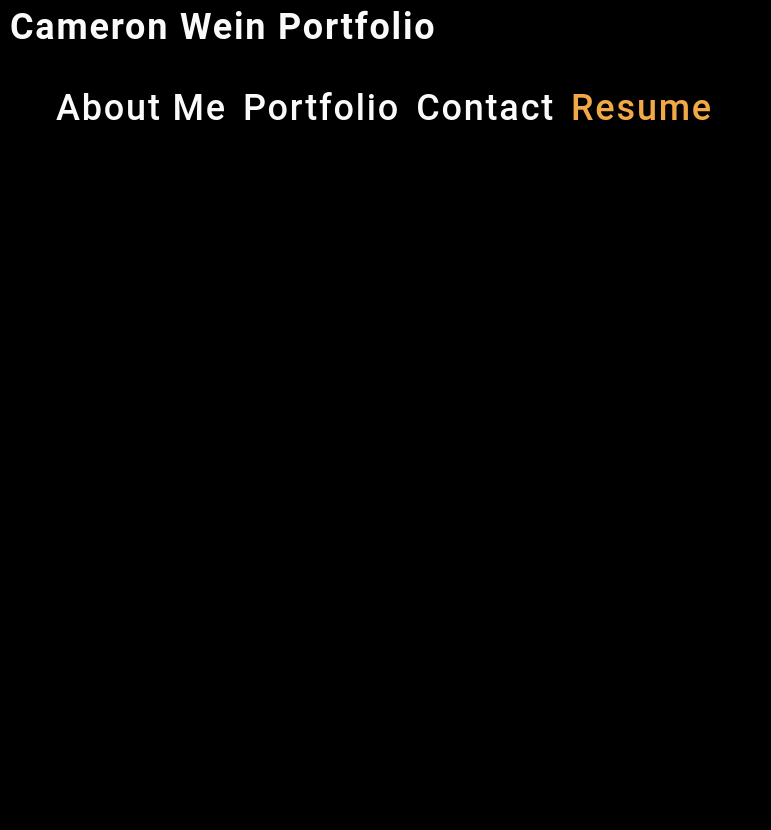
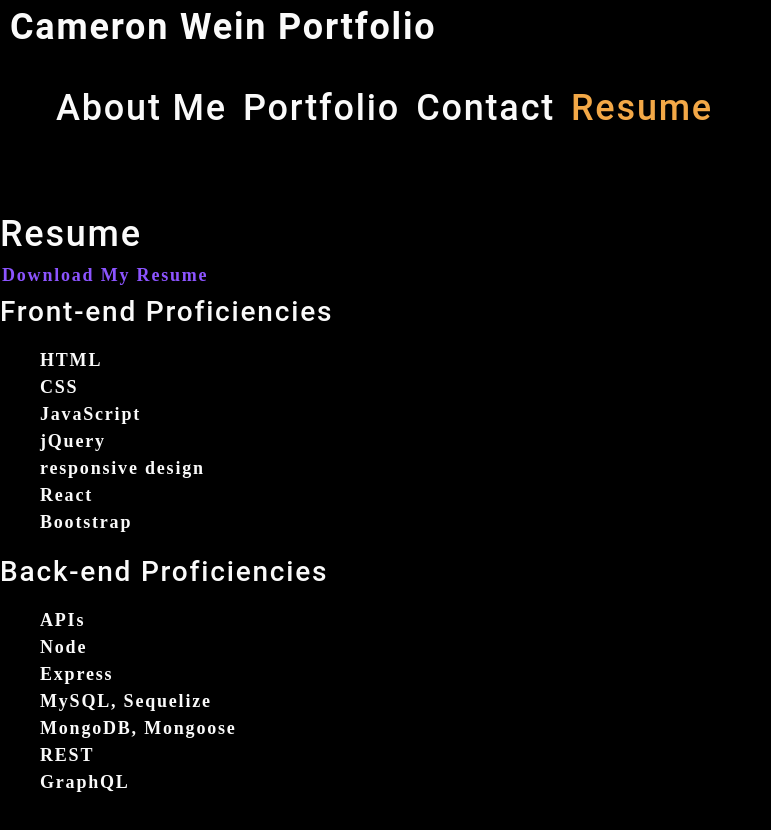
Before and after one commit to cameronwein/react-portfolio, a React (Create React App) app: page / in a window 1280 px wide. Both pictures are taken after a click on the item "Resume". Shown: the top 830 px of the page, without its empty margins (0-771 px from the left). Before the commit the page ends 800 px from the top, so only its background shows below. Built offline with nearby package versions, Linux system fonts and the light colour scheme.

Commit message:
create resume compnent

```diff
--- a/src/App.js
+++ b/src/App.js
@@ -3,7 +3,8 @@ import Header from './components/Header';
 import About from './components/About'
 import Project from './components/Project';
 import Footer from './components/Footer';
-import Contact from './components/Contact'
+import Contact from './components/Contact';
+import Resume from './components/Resume'
 
 import './App.css';
 
@@ -24,6 +25,8 @@ function App() {
             return <About></About>
           case 'Contact':
             return <Contact></Contact>
+          case 'Resume':
+            return<Resume></Resume>
           default:
             return null
         }
--- /dev/null
+++ b/src/components/Resume/index.js
@@ -0,0 +1,33 @@
+import React from "react";
+import pdf from "../../assets/CWResume.pdf";
+
+const Resume = () => {
+    return (
+        <section className="my-5">
+            <h1 id="resume">Resume</h1>
+            <a href={pdf} download="Cameron Wein Resume.pdf">Download My Resume</a>
+            <h3>Front-end Proficiencies</h3>
+            <ul className="skills">
+                <li>HTML</li>
+                <li>CSS</li>
+                <li>JavaScript</li>
+                <li>jQuery</li>
+                <li>responsive design</li>
+                <li>React</li>
+                <li>Bootstrap</li>
+            </ul>
+            <h3>Back-end Proficiencies</h3>
+            <ul className="skills">
+                <li>APIs</li>
+                <li>Node</li>
+                <li>Express</li>
+                <li>MySQL, Sequelize</li>
+                <li>MongoDB, Mongoose</li>
+                <li>REST</li>
+                <li>GraphQL</li>
+            </ul>
+        </section>
+      );
+    }
+
+export default Resume;
```
Also changed, not shown: 1 other file (tests, documents, lock files or other folders).
